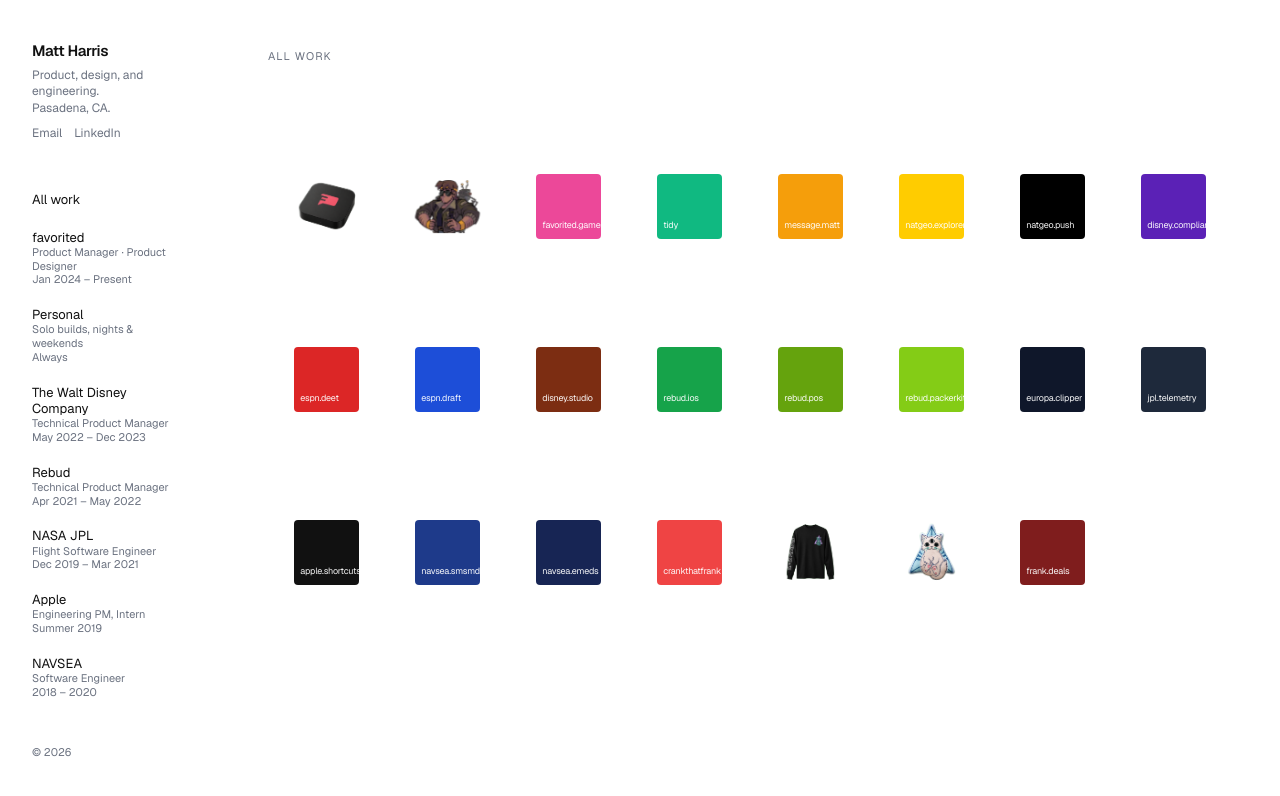
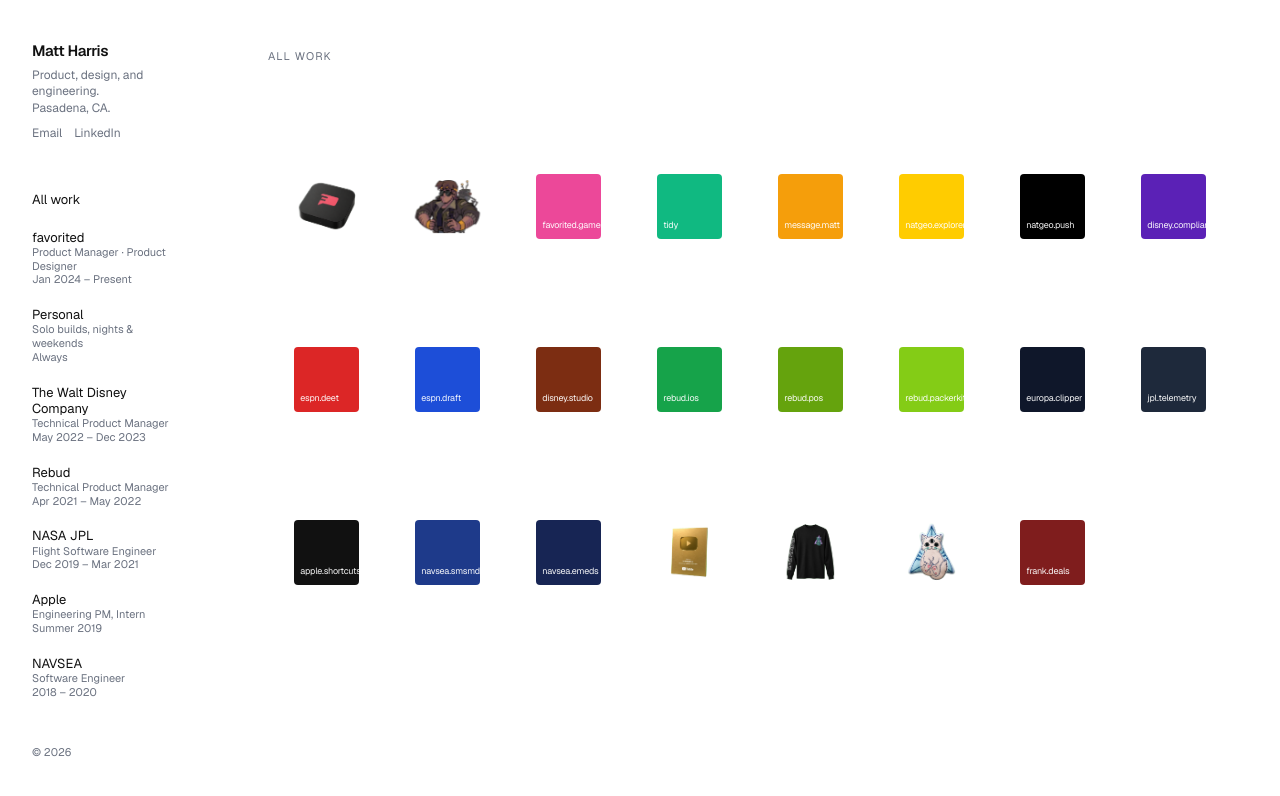
Before and after one commit to mattryanharris/portfolio, a Next.js app: page / in a window 1280 px wide. Shown: the top 796 px of the page. Built offline with nearby package versions, Linux system fonts and the light colour scheme.

Commit message:
Add Gold Play Button as the CrankThatFrank channel tile art
Co-Authored-By: Claude Opus 4.7 (1M context) <noreply@anthropic.com>

```diff
--- a/app/data/portfolio.ts
+++ b/app/data/portfolio.ts
@@ -301,7 +301,11 @@ export const projects: Project[] = [
       "Managed a YouTube comedian from a few thousand subscribers to over a million — production, thumbnails, media, and the deals.",
     companyId: "youtube",
     year: "2018",
-    cover: { background: "#ef4444", label: "crankthatfrank" },
+    cover: {
+      background: "#ef4444",
+      label: "crankthatfrank",
+      image: "/projects/crankthatfrank.png",
+    },
     status: "summary",
   },
   {
```
Also changed, not shown: public/projects/crankthatfrank.png (added).
